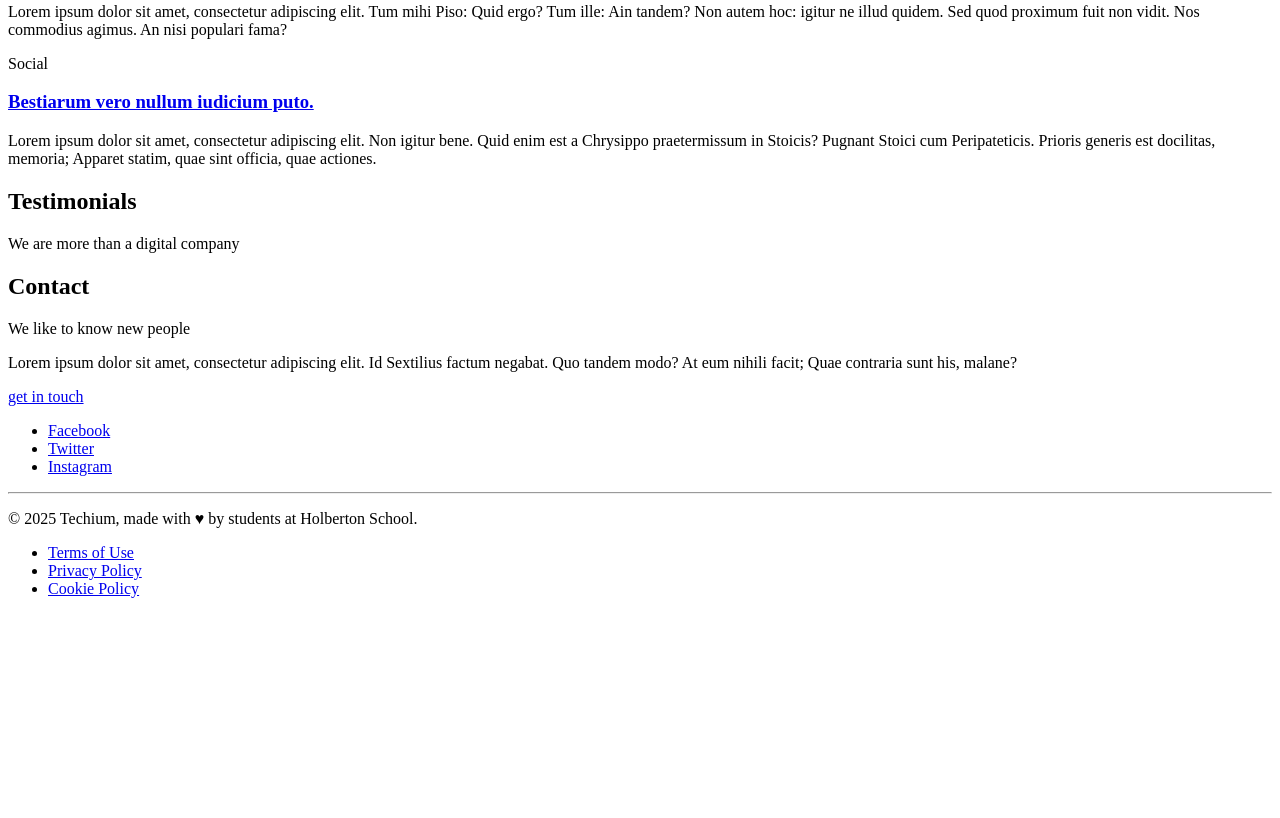
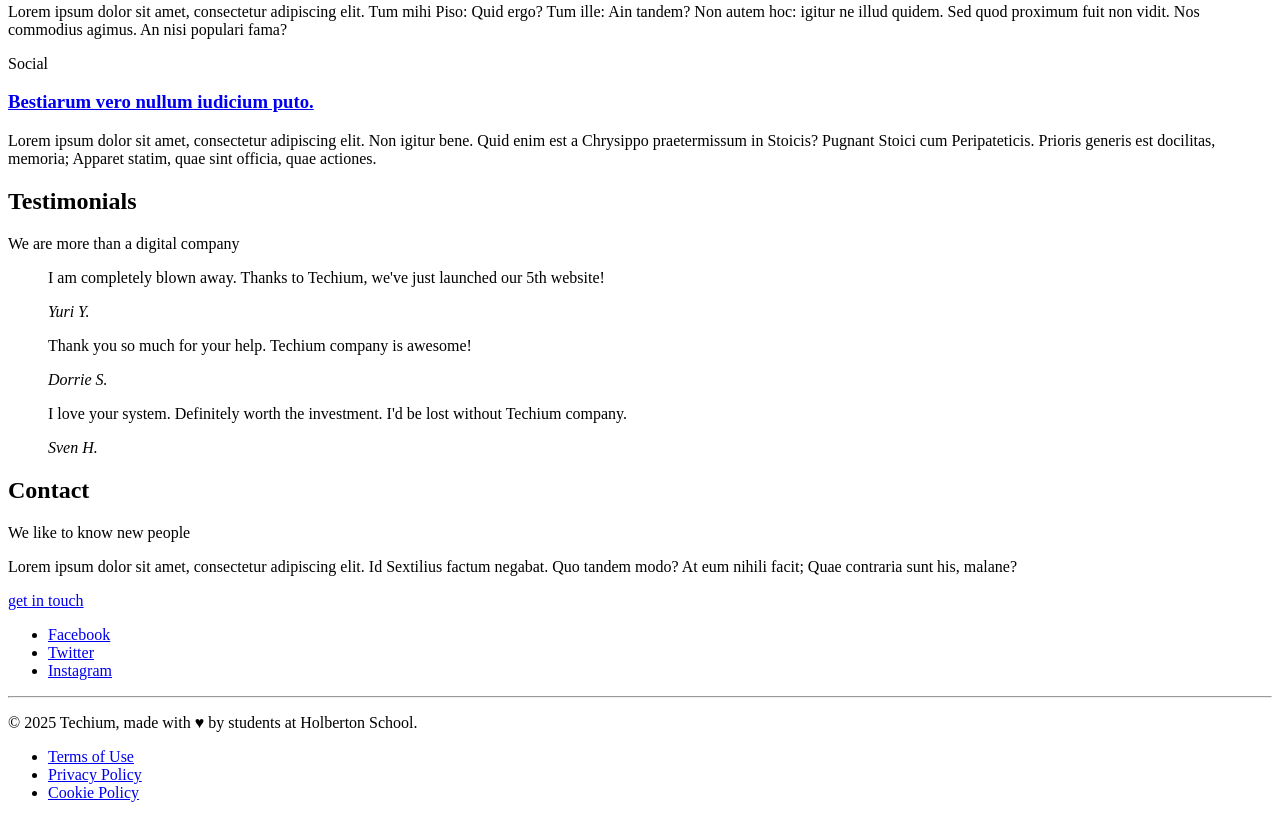
Before and after one commit to JeremyLrs/holbertonschool-web_front_end, a plain HTML site: page html_advanced/29-index.html in a window 1280 px wide. Shown: the part 1515-2333 px from the top of the page. Before the commit the page ends 2129 px from the top, so only its background shows below. Drawn offline with Linux system fonts and the light colour scheme.

Commit message:
Add blockquote and cite in testimonial section

```diff
--- a/html_advanced/29-index.html
+++ b/html_advanced/29-index.html
@@ -133,12 +133,25 @@
                     <div>
                         <article>
                             <!-- Testimonial 1 -->
+                            <blockquote>
+                                <p>I am completely blown away. Thanks to Techium, we've just launched our 5th website!</p>
+                                <cite>Yuri Y.</cite>
+                            </blockquote>
+
                         </article>
                         <article>
                             <!-- Testimonial 2 -->
+                            <blockquote>
+                                <p>Thank you so much for your help. Techium company is awesome!</p>
+                                <cite>Dorrie S.</cite>
+                            </blockquote>
                         </article>
                         <article>
                             <!-- Testimonial 3 -->
+                            <blockquote>
+                                <p>I love your system. Definitely worth the investment. I'd be lost without Techium company.</p>
+                                <cite>Sven H.</cite>
+                            </blockquote>
                         </article>
                     </div>
                 </div>
```
